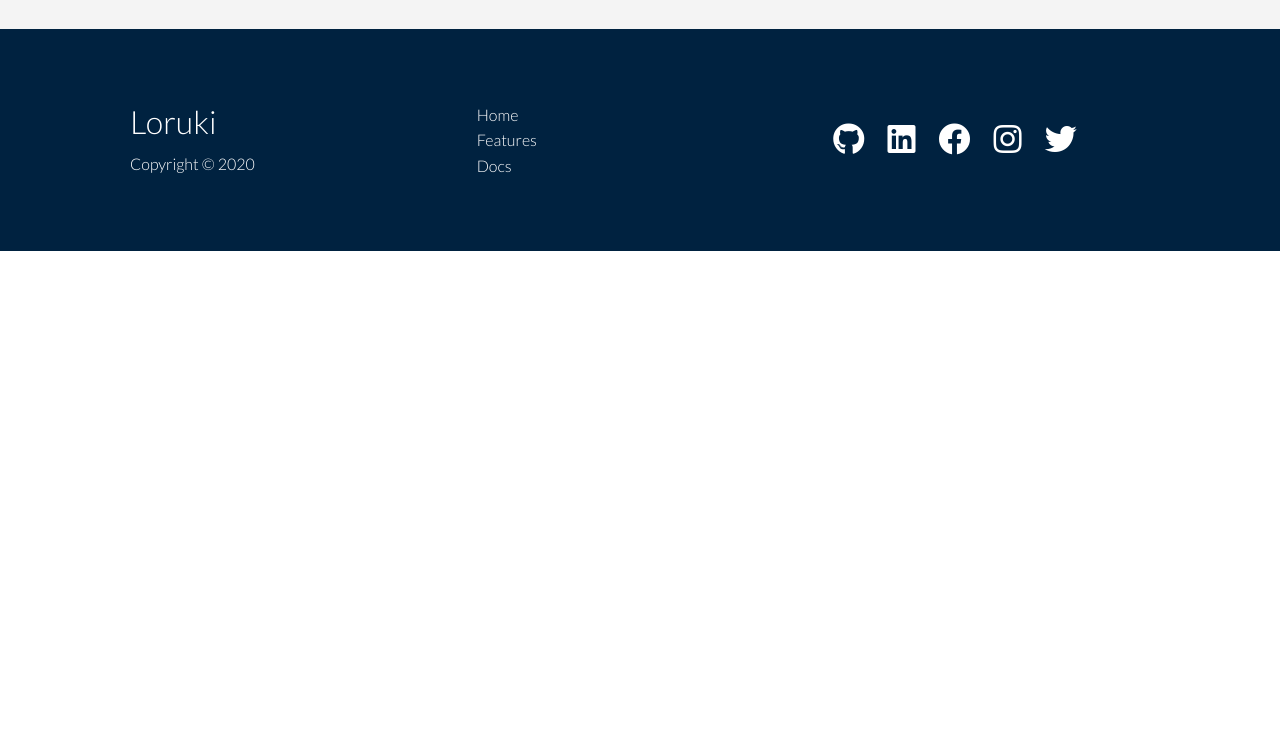
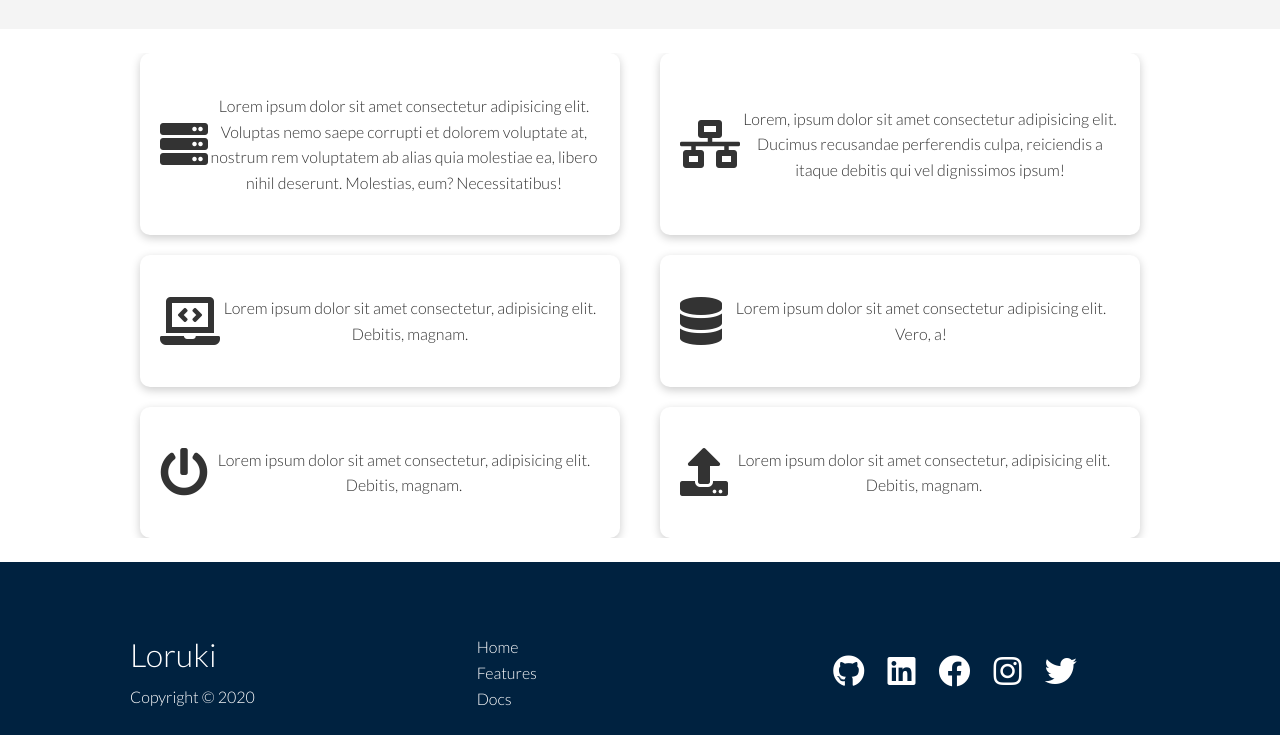
Before and after one commit to mofawzi/loruki, a plain HTML site: page features.html in a window 1280 px wide. Shown: the part 669-1404 px from the top of the page. Before the commit the page ends 920 px from the top, so only its background shows below. Drawn offline with Linux system fonts and the light colour scheme.

Commit message:
Add Features main

```diff
--- a/features.html
+++ b/features.html
@@ -59,6 +59,56 @@
       </div>
     </section>
 
+    <!-- Main -->
+    <section class="features-main my-2">
+      <div class="container grid">
+        <div class="card flex">
+          <i class="fas fa-server fa-3x"></i>
+          <p>
+            Lorem ipsum dolor sit amet consectetur adipisicing elit. Voluptas
+            nemo saepe corrupti et dolorem voluptate at, nostrum rem voluptatem
+            ab alias quia molestiae ea, libero nihil deserunt. Molestias, eum?
+            Necessitatibus!
+          </p>
+        </div>
+        <div class="card flex">
+          <i class="fas fa-network-wired fa-3x"></i>
+          <p>
+            Lorem, ipsum dolor sit amet consectetur adipisicing elit. Ducimus
+            recusandae perferendis culpa, reiciendis a itaque debitis qui vel
+            dignissimos ipsum!
+          </p>
+        </div>
+        <div class="card flex">
+          <i class="fas fa-laptop-code fa-3x"></i>
+          <p>
+            Lorem ipsum dolor sit amet consectetur, adipisicing elit. Debitis,
+            magnam.
+          </p>
+        </div>
+        <div class="card flex">
+          <i class="fas fa-database fa-3x"></i>
+          <p>
+            Lorem ipsum dolor sit amet consectetur adipisicing elit. Vero, a!
+          </p>
+        </div>
+        <div class="card flex">
+          <i class="fas fa-power-off fa-3x"></i>
+          <p>
+            Lorem ipsum dolor sit amet consectetur, adipisicing elit. Debitis,
+            magnam.
+          </p>
+        </div>
+        <div class="card flex">
+          <i class="fas fa-upload fa-3x"></i>
+          <p>
+            Lorem ipsum dolor sit amet consectetur, adipisicing elit. Debitis,
+            magnam.
+          </p>
+        </div>
+      </div>
+    </section>
+
     <!-- Footer -->
     <footer class="footer bg-dark py-5">
       <div class="container grid grid-3">
```
